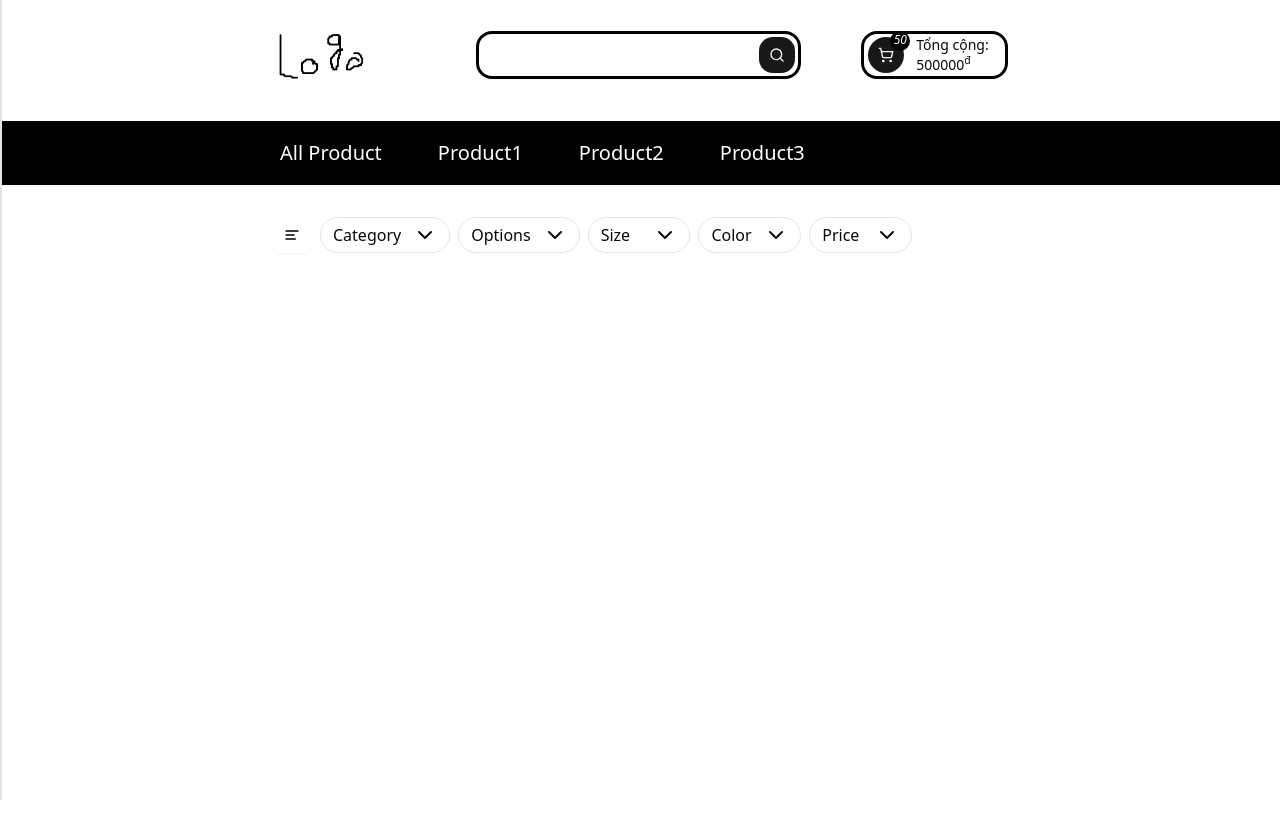
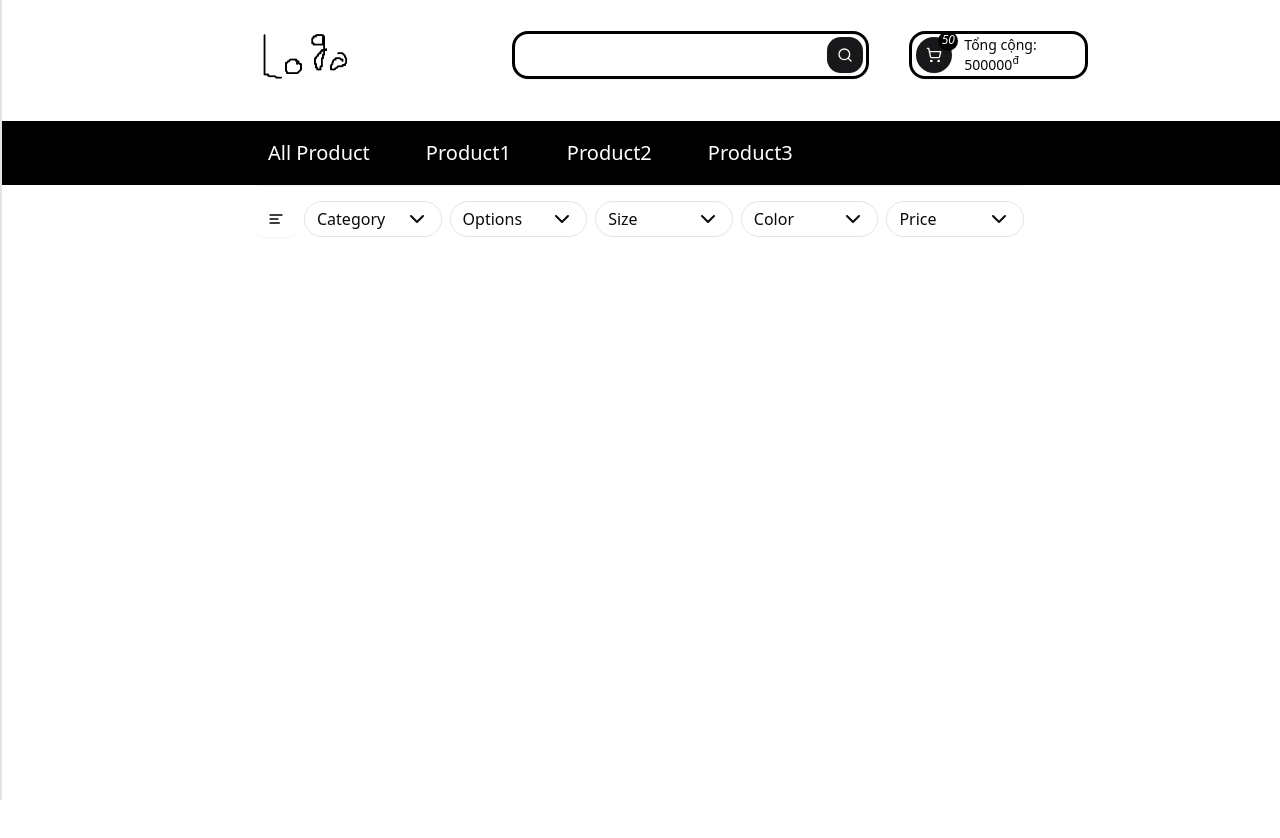
Before and after one commit to leviettien61251/project-a, a Next.js app: page /product/Product1 in a window 1280 px wide. Shown: the top 838 px of the page. Built offline with nearby package versions, Linux system fonts and the light colour scheme.

Commit message:
rewrite code Header and fix Sidebar1
change css from flex to grid

```diff
--- a/app/product/[slug]/page.tsx
+++ b/app/product/[slug]/page.tsx
@@ -1,13 +1,15 @@
 import Filter1 from "@/components/filter/filter";
-import Header from "@/components/header/header";
+import { cn } from "@/lib/utils";
 
 export default function Page() {
   return (
     <>
-      <div className="h-[50rem] w-full">
-        <div className="h-[2rem] w-full"></div>
-        <Filter1 />
-
+      <div className={cn("h-[50rem] w-full", "md:grid md:grid-cols-5")}>
+        <div></div>
+        <div className={cn("md:col-span-3")}>
+          <Filter1 />
+        </div>
+        <div></div>
       </div>
     </>
   );
--- a/app/product/layout.tsx
+++ b/app/product/layout.tsx
@@ -8,6 +8,7 @@ export default function ProductLayout({
   return (
     <>
       <Header></Header>
+
       {children}
     </>
   );
--- a/components/cart/cart1.tsx
+++ b/components/cart/cart1.tsx
@@ -7,19 +7,18 @@ import { useState } from "react";
 export default function Cart1() {
   const [hide, setHide] = [true];
 
-
   return (
     <>
       {/* Use only on laptop, TV's screen */}
       <div
         className={cn(
-          "relative flex h-auto w-[15rem] items-center",
+          "relative flex h-auto items-center md:w-1/3",
           "max-sm:absolute max-sm:top-0 max-sm:right-0 max-sm:mt-2 max-sm:mr-2 max-sm:w-[48px]",
         )}
       >
         <div
           className={cn(
-            "relative h-[3rem] flex  w-full rounded-2xl border-black  items-center   shadow-xs md:border-3",
+            "relative flex h-[3rem] w-full items-center rounded-2xl border-black shadow-xs md:border-3",
             "max-sm:w-[48px]",
           )}
         >
--- a/components/filter/filter.tsx
+++ b/components/filter/filter.tsx
@@ -37,27 +37,14 @@ export default function Filter1() {
   const [isUpDown, setIsUpDown] = useState(false);
   return (
     <>
-      <div
-        className={cn(
-          "md:mx-[17rem] md:flex md:h-fit md:w-1/2 md:flex-row md:gap-2",
-        )}
-      >
-        {/* <Button
-          className="bg-white hover:bg-inherit"
-          onClick={(e) => {
-            console.log("option clicked");
-          }}
-        >
-          <SlidersVertical className="text-black" />
-        </Button> */}
-        <Sidebar1 func={"filter"} where={"filter"} />
+      <div className={cn("md:flex md:h-fit md:flex-row md:gap-2")}>
+        <Sidebar1 key_={"filter1"}  func={"filter"} where={"filter"} />
         {filterTitle?.map((item) => (
           <DropdownMenu key={item.title}>
             <DropdownMenuTrigger
               className={cn(
-                "flex flex-row items-center gap-3 justify-between  border-1 outline-none",
+                "flex flex-row items-center justify-between gap-3 border-1 outline-none",
                 "md:h-auto md:w-[9rem] md:rounded-full md:px-3 md:py-1",
-
               )}
             >
               {item.title} <ChevronDown className="" />
--- a/components/header/header.tsx
+++ b/components/header/header.tsx
@@ -9,38 +9,30 @@ import Menubar1 from "../menubar/menubar1";
 import Link from "next/link";
 
 export default function Header() {
-
   return (
     <>
       <div
         className={cn(
           "flex",
           "max-sm:relative max-sm:flex-col max-sm:gap-4",
-          "md:flex-col md:items-center md:pt-[0.5rem]",
+          "md:mb-4 md:flex-col md:items-center md:pt-[0.5rem]",
         )}
       >
         <div
           className={cn(
             "w-full",
             "max-lg:p-0",
-            "md:mt-5 md:mb-10 md:flex md:flex-row md:justify-between md:px-[17rem]",
+            "md:mt-5 md:mb-10 md:grid md:grid-cols-5",
             // "min-md:px-5"
           )}
         >
-          <div className={cn("", "max-sm:mb-2")}>
+          <div className=""></div>
+          <div className={cn("max-sm:w-full")}>
             <Link href={"/home"}>
               <Image src={logo2} width={100} height={70} alt="Name" />
             </Link>
           </div>
-          <div
-            className={cn(
-              "flex flex-row items-center",
-              "max-sm:w-full max-sm:flex-col",
-              "md:gap-15",
-              "max-md:w-[50%]",
-            )}
-          >
-            {/* Header */}
+          <div className={cn("md:col-span-3 md:flex flex-row  md:w-3/4 md:gap-10")}>
             <Search1 />
             <Cart1 />
           </div>
@@ -49,14 +41,19 @@ export default function Header() {
           className={cn(
             "bg-black md:w-full",
             "max-sm:grid max-sm:grid-cols-7 max-sm:items-center max-sm:justify-items-center",
+            "md:grid md:grid-cols-5",
           )}
         >
-          <div className="w-fit">
-            <Sidebar1 func={"not-filter"} where={"md"} />
+          <div className=""></div>
+          <div className={cn("md:col-span-3")}>
+            <div className="w-fit">
+              <Sidebar1 key_={"header"}  func={"not-filter"} where={"md"} />
+            </div>
+            <div className={cn("max-sm:col-span-6 max-sm:w-full")}>
+              <Menubar1 />
+            </div>
           </div>
-          <div className={cn("max-sm:col-span-6 max-sm:w-full")}>
-            <Menubar1 />
-          </div>
+          <div className=""></div>
         </div>
       </div>
     </>
--- a/components/menubar/menubar1.tsx
+++ b/components/menubar/menubar1.tsx
@@ -7,26 +7,31 @@ export default function Menubar1() {
   const abc = [
     {
       title: "Product1",
+      href: "product-1",
       des: "Lorem ipsum dolor, sit amet consectetur adipisicing elit. Dolorem hic nihil quos inventore fuga amet ipsum commodi cupiditate accusamus, quas quaerat earum id consequuntur reprehenderit eius nesciunt tempore! Reprehenderit, ipsum.",
       number: 1,
     },
     {
       title: "Product2",
+      href: "product-2",
       des: "Lorem ipsum dolor, sit amet consectetur adipisicing elit. Dolorem hic nihil quos inventore fuga amet ipsum commodi cupiditate accusamus, quas quaerat earum id consequuntur reprehenderit eius nesciunt tempore! Reprehenderit, ipsum.",
       number: 2,
     },
     {
       title: "Product3",
+      href: "product-3",
       des: "Lorem ipsum dolor, sit amet consectetur adipisicing elit. Dolorem hic nihil quos inventore fuga amet ipsum commodi cupiditate accusamus, quas quaerat earum id consequuntur reprehenderit eius nesciunt tempore! Reprehenderit, ipsum.",
       number: 3,
     },
     // {
     //   title: "Product4",
+    // href: "product-4",
     //   des: "Lorem ipsum dolor, sit amet consectetur adipisicing elit. Dolorem hic nihil quos inventore fuga amet ipsum commodi cupiditate accusamus, quas quaerat earum id consequuntur reprehenderit eius nesciunt tempore! Reprehenderit, ipsum.",
     //   number: 4,
     // },
     // {
     //   title: "Product5",
+    // href: "product-5",
     //   des: "Lorem ipsum dolor, sit amet consectetur adipisicing elit. Dolorem hic nihil quos inventore fuga amet ipsum commodi cupiditate accusamus, quas quaerat earum id consequuntur reprehenderit eius nesciunt tempore! Reprehenderit, ipsum.",
     //   number: 5,
     // },
@@ -37,18 +42,20 @@ export default function Menubar1() {
         className={cn(
           "h-[4rem] border-0 bg-black",
           "max-sm:w-[97%] max-sm:justify-center",
-          "md:w-full md:gap-10 md:rounded-none md:pr-[17rem] md:pl-[17rem]",
+          "md:w-full md:gap-10 md:rounded-none",
           "min-[768px]:max-sm:pl-5",
         )}
       >
         <MenubarMenu key={"all-product"}>
           <Link href={`/product/all-product`}>
-            <MenubarTrigger className="hover:bg-inherit"  >All Product</MenubarTrigger>
+            <MenubarTrigger className="hover:bg-inherit">
+              All Product
+            </MenubarTrigger>
           </Link>
         </MenubarMenu>
         {abc?.map((item) => (
           <MenubarMenu key={item.number}>
-            <Link href={`/product/${item.title}`}>
+            <Link href={`/product/${item.href}`}>
               <MenubarTrigger>{item.title}</MenubarTrigger>
             </Link>
           </MenubarMenu>
--- a/components/navbar/sidebar1.tsx
+++ b/components/navbar/sidebar1.tsx
@@ -62,15 +62,17 @@ const filterTitle = [
 ];
 
 interface SidebarProps {
+  key_: string;
   func: string;
   where: string;
 }
-export default function Sidebar1({ func, where }: SidebarProps) {
+export default function Sidebar1({ key_, func, where }: SidebarProps) {
   const [showHide, setShowHide] = useState(false);
   const [isOption, setIsOption] = useState("");
   return (
     <>
       <div
+        key={key_}
         className={cn(
           where === "md" ? "hidden" : "flex",
           "max-sm:h-fit max-sm:w-fit max-sm:bg-inherit",
--- a/components/search/search1.tsx
+++ b/components/search/search1.tsx
@@ -11,7 +11,7 @@ export default function Search1() {
         action={"/search"}
         className={cn(
           "relative flex h-auto items-center",
-          "md:w-full",
+          "md:w-2/3",
           "max-sm:w-full",
         )}
       >
--- /dev/null
+++ b/components/slider/slider1.tsx
@@ -0,0 +1,4 @@
+export default function Slider1() {
+  return <>
+  </>;
+}
```
